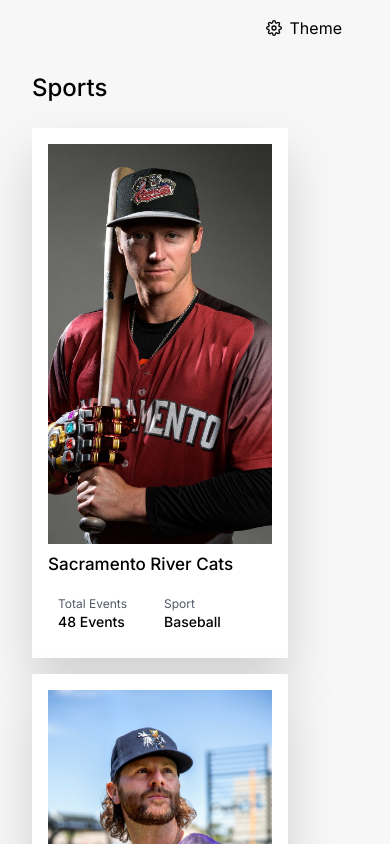
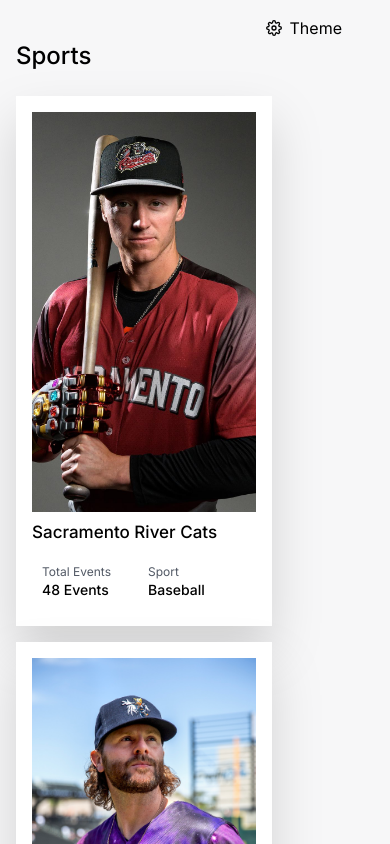
Before and after one commit to brij1728/show-tickets-app, a Next.js app: page / in a window 390 px wide. Shown: the top 844 px of the page. Built offline with nearby package versions, Linux system fonts and the light colour scheme.

Commit message:
style: improve layout and responsiveness of Home page
- Update main element with classes for responsive padding and centralized container
- Replace div element with a grid layout for better structure and spacing
- Remove unnecessary whitespace and lines for cleaner code

```diff
--- a/src/app/page.tsx
+++ b/src/app/page.tsx
@@ -2,14 +2,11 @@
 
 export default function Home() {
   return (
-    <main >
-      <div className="container p-8">
-      <TeamEvents/>
-      <EventTickets/>
+    <main className="container mx-auto px-4 sm:px-8 md:px-16 lg:px-20 xl:px-32">
+      <div className="grid grid-cols-1 gap-8">
+        <TeamEvents />
+        <EventTickets />
       </div>
-
-
-
     </main>
   );
 }
```
